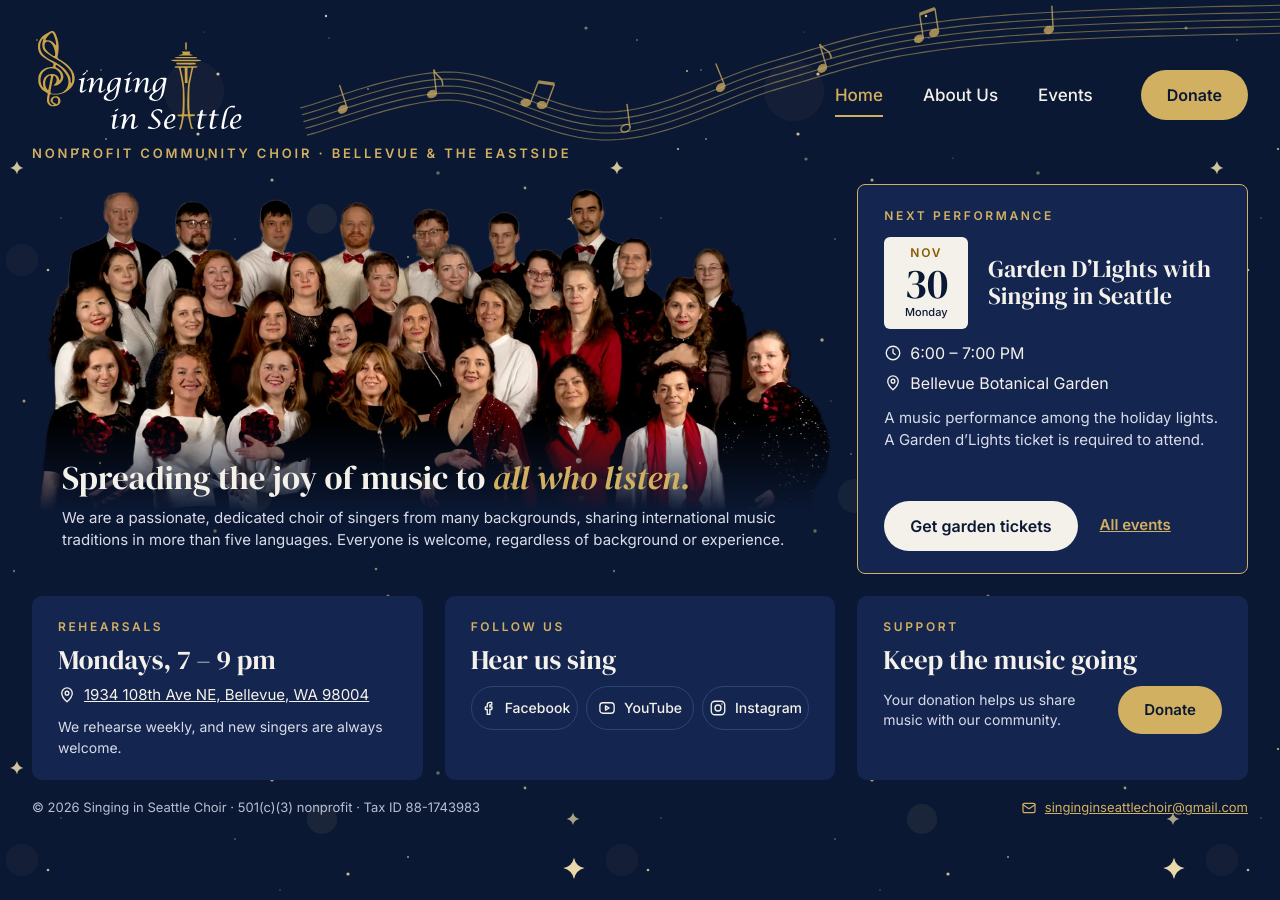
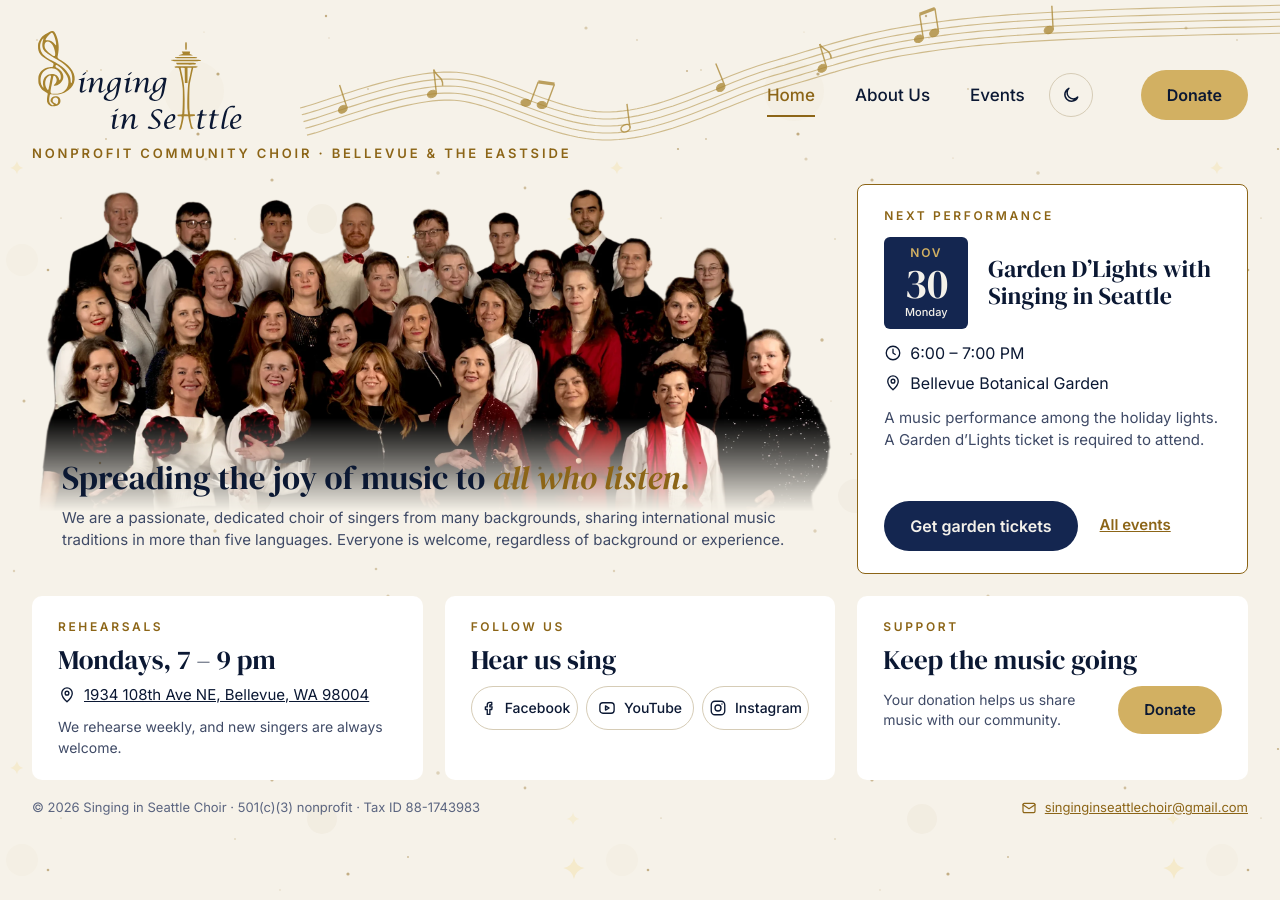
Before and after one commit to Singing-in-Seattle-Choir/singing-in-seattle-choir.github.io, a Jekyll site: the page built from index.html, in a window 1280 px wide. Built offline with Jekyll 4.4.1, drawn with Linux system fonts in a browser that asks for light colours.

Commit message:
Add a light theme
The site follows the system light/dark preference, and a sun/moon
button in the header lets visitors switch by hand; the choice is
kept in localStorage and applied from an inline script in <head>
so there is no flash of the wrong theme.

Colors in site.css are now named by role (--bg, --text, --gold,
--fill, --paper, ...) with a second palette for the light theme.
Gold used for text is darker in light mode so it stays readable on
cream; the date blocks and cream buttons turn navy. The logo, the
star background and the music staff get light variants.

Co-Authored-By: Claude Opus 5.5 <noreply@anthropic.com>

```diff
--- a/_includes/header.html
+++ b/_includes/header.html
@@ -1,7 +1,7 @@
 {%- assign donate = "https://www.zeffy.com/en-US/donation-form/donate-to-support-singing-in-seattle-choir" -%}
 <header>
     <div class="brand">
-      <a href="{{ '/' | relative_url }}"{% if include.current == "home" %} aria-current="page"{% endif %}><img src="{{ '/assets/logo.svg' | relative_url }}" alt="Singing in Seattle Choir — home"></a>
+      <a href="{{ '/' | relative_url }}"{% if include.current == "home" %} aria-current="page"{% endif %}><img class="logo-dark" src="{{ '/assets/logo.svg' | relative_url }}" alt="Singing in Seattle Choir — home"><img class="logo-light" src="{{ '/assets/logo-light.svg' | relative_url }}" alt="Singing in Seattle Choir — home"></a>
       <span class="eyebrow">Nonprofit community choir · Bellevue &amp; the Eastside</span>
     </div>
 
@@ -9,11 +9,13 @@
       <a href="{{ '/' | relative_url }}"{% if include.current == "home" %} aria-current="page"{% endif %}>Home</a>
       <a href="{{ '/about.html' | relative_url }}"{% if include.current == "about" %} aria-current="page"{% endif %}>About Us</a>
       <a href="{{ '/events.html' | relative_url }}"{% if include.current == "events" %} aria-current="page"{% endif %}>Events</a>
+      {% include theme-toggle.html %}
       <a class="btn btn-gold" href="{{ donate }}" target="_blank" rel="noopener">Donate</a>
     </nav>
 
     <div class="mobile-actions">
       <a class="btn btn-gold" style="font-size: 15px; padding: 12px 16px" href="{{ donate }}" target="_blank" rel="noopener">Donate</a>
+      {% include theme-toggle.html %}
       <details class="menu">
         <summary aria-label="Menu"><svg class="i" style="width: 22px; height: 22px"><use href="#i-menu"/></svg></summary>
         <nav class="panel" aria-label="Main">
--- a/_includes/icons.html
+++ b/_includes/icons.html
@@ -10,5 +10,7 @@
   <symbol id="i-photo" viewBox="0 0 24 24"><rect x="3" y="5" width="18" height="14" rx="2"/><circle cx="9" cy="10" r="1.6"/><path d="m21 16-5-5-8 8"/></symbol>
   <symbol id="i-play" viewBox="0 0 24 24"><circle cx="12" cy="12" r="9"/><path d="M10 8.5v7l5.5-3.5z"/></symbol>
   <symbol id="i-doc" viewBox="0 0 24 24"><path d="M14 3H7a2 2 0 0 0-2 2v14a2 2 0 0 0 2 2h10a2 2 0 0 0 2-2V8z"/><path d="M14 3v5h5"/><path d="M9 13h6M9 17h4"/></symbol>
+  <symbol id="i-sun" viewBox="0 0 24 24"><circle cx="12" cy="12" r="4"/><path d="M12 2.5v2M12 19.5v2M2.5 12h2M19.5 12h2M5.3 5.3l1.4 1.4M17.3 17.3l1.4 1.4M5.3 18.7l1.4-1.4M17.3 6.7l1.4-1.4"/></symbol>
+  <symbol id="i-moon" viewBox="0 0 24 24"><path d="M20 14.5A8 8 0 1 1 9.5 4a6.5 6.5 0 0 0 10.5 10.5z"/></symbol>
   <symbol id="i-menu" viewBox="0 0 24 24"><path d="M4 7h16M4 12h16M4 17h16"/></symbol>
 </svg>
--- /dev/null
+++ b/_includes/theme-toggle.html
@@ -0,0 +1 @@
+<button type="button" class="theme-toggle" aria-label="Switch between light and dark theme" onclick="toggleTheme()"><svg class="i to-light"><use href="#i-sun"/></svg><svg class="i to-dark"><use href="#i-moon"/></svg></button>
--- a/_layouts/page.html
+++ b/_layouts/page.html
@@ -8,6 +8,21 @@
 <meta property="og:title" content="{{ page.og_title | default: 'Singing in Seattle Choir' | escape }}">
 <meta property="og:description" content="{{ page.og_description | default: 'Spreading the joy of music to all who listen. Nonprofit community choir in Bellevue & the Eastside.' | escape }}">
 <meta property="og:image" content="{{ page.og_image | default: page.poster | default: 'assets/choir.webp' | prepend: '/' | relative_url }}">
+<script>
+  // Theme: follow the system unless the visitor picked one with the toggle.
+  (function () {
+    var root = document.documentElement, t = null;
+    try { t = localStorage.getItem("theme"); } catch (e) {}
+    if (t === "light" || t === "dark") root.dataset.theme = t;
+    window.toggleTheme = function () {
+      var light = root.dataset.theme ? root.dataset.theme === "light"
+        : matchMedia("(prefers-color-scheme: light)").matches;
+      var next = light ? "dark" : "light";
+      root.dataset.theme = next;
+      try { localStorage.setItem("theme", next); } catch (e) {}
+    };
+  })();
+</script>
 <link rel="icon" href="{{ '/assets/logo.svg' | relative_url }}" type="image/svg+xml">
 <link rel="preconnect" href="https://fonts.googleapis.com">
 <link rel="preconnect" href="https://fonts.gstatic.com" crossorigin>
--- a/assets/site.css
+++ b/assets/site.css
@@ -1,13 +1,36 @@
 :root {
-  --navy: #0B1833; --card: #142650; --border: #2F4275; --divider: #26365F;
-  --cream: #F4F1EA; --muted: #D9DCE8; --foot: #B8BED3; --gold: #D2B062; --gold-hi: #EBD49A; --gold-dark: #8A5A00;
+  --bg: #0B1833; --card: #142650; --border: #2F4275; --divider: #26365F;
+  --text: #F4F1EA; --muted: #D9DCE8; --foot: #B8BED3;
+  --gold: #D2B062; --gold-hi: #EBD49A;
+  --fill: #D2B062; --fill-hi: #EBD49A; --on-fill: #0B1833;
+  --paper: #F4F1EA; --on-paper: #0B1833; --paper-accent: #8A5A00;
+  color-scheme: dark;
   --serif: 'DM Serif Display', Georgia, serif;
+}
+/* Light theme: follows the system unless the visitor picked one (data-theme on <html>). */
+@media (prefers-color-scheme: light) {
+  :root:not([data-theme="dark"]) {
+    --bg: #F6F2E9; --card: #FFFFFF; --border: #D6CCB6; --divider: #E1D8C5;
+    --text: #0B1833; --muted: #3F4A66; --foot: #5B6580;
+    --gold: #8C6517; --gold-hi: #6B4C0E;
+    --fill: #D2B062; --fill-hi: #C29E4C; --on-fill: #0B1833;
+    --paper: #142650; --on-paper: #F4F1EA; --paper-accent: #D2B062;
+    color-scheme: light;
+  }
+}
+:root[data-theme="light"] {
+  --bg: #F6F2E9; --card: #FFFFFF; --border: #D6CCB6; --divider: #E1D8C5;
+  --text: #0B1833; --muted: #3F4A66; --foot: #5B6580;
+  --gold: #8C6517; --gold-hi: #6B4C0E;
+  --fill: #D2B062; --fill-hi: #C29E4C; --on-fill: #0B1833;
+  --paper: #142650; --on-paper: #F4F1EA; --paper-accent: #D2B062;
+  color-scheme: light;
 }
 * { box-sizing: border-box; }
 html, body { margin: 0; }
 body {
-  background: var(--navy) url("stars.svg") repeat;
-  color: var(--cream); font-family: Inter, system-ui, sans-serif; line-height: 1.5;
+  background: var(--bg) url("stars.svg") repeat;
+  color: var(--text); font-family: Inter, system-ui, sans-serif; line-height: 1.5;
 }
 a { color: var(--gold); }
 a:hover { color: var(--gold-hi); }
@@ -22,21 +45,21 @@ header { position: relative; display: flex; align-items: center; justify-content
 .brand img { width: 217px; height: 110px; object-fit: contain; }
 .eyebrow { font-size: 13px; font-weight: 600; letter-spacing: .22em; text-transform: uppercase; color: var(--gold); }
 nav.main { display: flex; align-items: center; gap: 40px; font-size: 17px; font-weight: 500; }
-nav.main a { color: var(--cream); text-decoration: none; padding: 10px 0 6px; border-bottom: 2px solid transparent; }
+nav.main a { color: var(--text); text-decoration: none; padding: 10px 0 6px; border-bottom: 2px solid transparent; }
 nav.main a[aria-current="page"] { color: var(--gold); border-bottom-color: var(--gold); }
 .btn { display: inline-block; text-decoration: none; font-weight: 600; font-size: 16px; padding: 13px 26px; border-radius: 999px; text-align: center; }
-.btn-gold { background: var(--gold); color: var(--navy) !important; }
-.btn-gold:hover { background: var(--gold-hi); }
-.btn-cream { background: var(--cream); color: var(--navy) !important; }
+.btn-gold { background: var(--fill); color: var(--on-fill) !important; }
+.btn-gold:hover { background: var(--fill-hi); }
+.btn-cream { background: var(--paper); color: var(--on-paper) !important; }
 nav.main .btn { margin-left: 8px; border: 0; padding: 13px 26px; }
 
 /* mobile menu (no JavaScript) */
 .mobile-actions { display: none; align-items: center; gap: 8px; }
 .menu { position: relative; }
-.menu summary { list-style: none; width: 44px; height: 44px; border: 1px solid var(--border); border-radius: 999px; display: flex; align-items: center; justify-content: center; cursor: pointer; color: var(--cream); }
+.menu summary { list-style: none; width: 44px; height: 44px; border: 1px solid var(--border); border-radius: 999px; display: flex; align-items: center; justify-content: center; cursor: pointer; color: var(--text); }
 .menu summary::-webkit-details-marker { display: none; }
 .menu .panel { position: absolute; right: 0; top: 54px; z-index: 10; width: min(340px, calc(100vw - 32px)); background: var(--card); border: 1px solid var(--border); border-radius: 10px; padding: 6px 18px 10px; }
-.menu .panel a { display: block; padding: 14px 4px; color: var(--cream); text-decoration: none; font-weight: 600; font-size: 18px; border-bottom: 1px solid var(--divider); }
+.menu .panel a { display: block; padding: 14px 4px; color: var(--text); text-decoration: none; font-weight: 600; font-size: 18px; border-bottom: 1px solid var(--divider); }
 .menu .panel a:last-child { border-bottom: 0; }
 .menu .panel a[aria-current="page"] { color: var(--gold); }
 
@@ -53,8 +76,8 @@ h1 em, .serif em { font-style: italic; color: var(--gold); }
 .event { background: var(--card); border: 1px solid var(--gold); border-radius: 8px; padding: 22px 26px; display: flex; flex-direction: column; gap: 12px; }
 .label { font-size: 12px; font-weight: 600; letter-spacing: .22em; text-transform: uppercase; color: var(--gold); }
 .event .head { display: flex; align-items: center; gap: 20px; }
-.date { width: 84px; height: 92px; flex-shrink: 0; border-radius: 6px; background: var(--cream); color: var(--navy); display: flex; flex-direction: column; align-items: center; justify-content: center; }
-.date .m { font-size: 12px; font-weight: 600; letter-spacing: .16em; text-transform: uppercase; color: var(--gold-dark); }
+.date { width: 84px; height: 92px; flex-shrink: 0; border-radius: 6px; background: var(--paper); color: var(--on-paper); display: flex; flex-direction: column; align-items: center; justify-content: center; }
+.date .m { font-size: 12px; font-weight: 600; letter-spacing: .16em; text-transform: uppercase; color: var(--paper-accent); }
 .date .d { font-family: var(--serif); font-size: 42px; line-height: 1; }
 .date .w { font-size: 11px; font-weight: 500; }
 .event h2 { margin: 0; font-family: var(--serif); font-weight: 400; font-size: 24px; line-height: 1.12; }
@@ -68,10 +91,10 @@ h1 em, .serif em { font-style: italic; color: var(--gold); }
 .boxes { position: relative; margin-top: 22px; display: grid; grid-template-columns: repeat(3, minmax(0, 1fr)); gap: 22px; }
 .box { background: var(--card); border-radius: 10px; padding: 22px 26px; display: flex; flex-direction: column; gap: 10px; }
 .box .title { font-family: var(--serif); font-size: 27px; line-height: 1.05; }
-.box .addr { display: flex; align-items: center; gap: 8px; font-size: 15px; color: var(--cream); }
+.box .addr { display: flex; align-items: center; gap: 8px; font-size: 15px; color: var(--text); }
 .box .note { font-size: 14px; color: var(--muted); }
 .social { display: grid; grid-template-columns: repeat(3, minmax(0, 1fr)); gap: 8px; margin-top: 2px; }
-.social a { display: flex; align-items: center; justify-content: center; gap: 8px; min-height: 44px; border: 1px solid var(--border); border-radius: 999px; color: var(--cream); text-decoration: none; font-size: 14px; font-weight: 500; }
+.social a { display: flex; align-items: center; justify-content: center; gap: 8px; min-height: 44px; border: 1px solid var(--border); border-radius: 999px; color: var(--text); text-decoration: none; font-size: 14px; font-weight: 500; }
 .support { display: flex; align-items: center; justify-content: space-between; gap: 16px; margin-top: 2px; }
 .support .note { line-height: 1.45; }
 .support .btn { flex-shrink: 0; font-size: 15px; }
@@ -125,24 +148,24 @@ h2.big { margin: 0; font-family: var(--serif); font-weight: 400; font-size: 42px
 
 /* event cards (cream) */
 .cards { display: grid; grid-template-columns: repeat(3, minmax(0, 1fr)); gap: 24px; }
-.card { background: var(--card); color: var(--cream); border: 1px solid var(--gold); border-radius: 10px; padding: 28px; display: flex; flex-direction: column; gap: 14px; }
+.card { background: var(--card); color: var(--text); border: 1px solid var(--gold); border-radius: 10px; padding: 28px; display: flex; flex-direction: column; gap: 14px; }
 .card .poster { width: 100%; height: 210px; object-fit: cover; border-radius: 6px; }
-.card .badge { align-self: flex-start; background: var(--gold); color: var(--navy); font-size: 11px; font-weight: 600; letter-spacing: .16em; text-transform: uppercase; padding: 6px 12px; border-radius: 999px; }
+.card .badge { align-self: flex-start; background: var(--fill); color: var(--on-fill); font-size: 11px; font-weight: 600; letter-spacing: .16em; text-transform: uppercase; padding: 6px 12px; border-radius: 999px; }
 .card .head { display: flex; align-items: center; gap: 18px; }
-.card .date { background: var(--cream); color: var(--navy); }
-.card .date .m { color: var(--gold-dark); }
+.card .date { background: var(--paper); color: var(--on-paper); }
+.card .date .m { color: var(--paper-accent); }
 .card h3 { margin: 0; font-family: var(--serif); font-weight: 400; font-size: 26px; line-height: 1.15; }
 .card .meta { font-size: 16px; gap: 8px; }
-.card .meta a { color: var(--cream); display: flex; align-items: center; gap: 8px; text-underline-offset: 3px; }
+.card .meta a { color: var(--text); display: flex; align-items: center; gap: 8px; text-underline-offset: 3px; }
 .card p { margin: 0; font-size: 15px; color: var(--muted); }
 .card .actions { margin-top: auto; padding-top: 6px; display: flex; flex-direction: column; align-items: flex-start; gap: 8px; }
-.btn-navy { background: var(--navy); color: var(--cream) !important; }
+.btn-navy { background: var(--bg); color: var(--text) !important; }
 .card .actions a.link { color: var(--gold); font-size: 15px; font-weight: 600; padding: 10px 0; }
 .card .actions a.fb { display: inline-flex; align-items: center; gap: 6px; }
 
 /* past events */
 .past { display: flex; flex-direction: column; }
-.past a { display: grid; grid-template-columns: 150px 220px 1fr 40px; align-items: center; gap: 24px; padding: 16px 4px; border-bottom: 1px solid var(--divider); color: var(--cream); text-decoration: none; }
+.past a { display: grid; grid-template-columns: 150px 220px 1fr 40px; align-items: center; gap: 24px; padding: 16px 4px; border-bottom: 1px solid var(--divider); color: var(--text); text-decoration: none; }
 .past img { width: 150px; height: 96px; object-fit: cover; border-radius: 6px; }
 .past .when { font-size: 15px; color: var(--foot); }
 .past .name { font-family: var(--serif); font-size: 26px; }
@@ -152,17 +175,17 @@ h2.big { margin: 0; font-family: var(--serif); font-weight: 400; font-size: 42px
 
 .rehearse { position: relative; margin-top: 56px; background: var(--card); border-radius: 10px; padding: 32px 34px; display: flex; align-items: center; justify-content: space-between; gap: 32px; }
 .rehearse .title { font-family: var(--serif); font-size: 34px; line-height: 1.1; }
-.rehearse a.addr { display: flex; gap: 10px; font-size: 16px; color: var(--cream); }
+.rehearse a.addr { display: flex; gap: 10px; font-size: 16px; color: var(--text); }
 .rehearse .note { font-size: 16px; color: var(--muted); max-width: 420px; }
 
 /* inner-page footer */
-.site-footer { position: relative; color: var(--cream); font-size: 15px; justify-content: flex-start; align-items: stretch; flex-wrap: nowrap; margin-top: 64px; border-top: 1px solid var(--divider); padding-top: 44px; display: flex; flex-direction: column; gap: 32px; }
+.site-footer { position: relative; color: var(--text); font-size: 15px; justify-content: flex-start; align-items: stretch; flex-wrap: nowrap; margin-top: 64px; border-top: 1px solid var(--divider); padding-top: 44px; display: flex; flex-direction: column; gap: 32px; }
 .site-footer .cols { display: grid; grid-template-columns: 1.3fr 1fr 1fr; gap: 48px; }
 .site-footer .col { display: flex; flex-direction: column; gap: 12px; }
 .site-footer .brandname { font-family: var(--serif); font-size: 30px; line-height: 1.1; }
 .site-footer .muted { font-size: 15px; color: var(--muted); }
 .site-footer .round { display: flex; gap: 10px; }
-.site-footer .round a { width: 44px; height: 44px; display: flex; align-items: center; justify-content: center; border: 1px solid var(--border); border-radius: 999px; color: var(--cream); }
+.site-footer .round a { width: 44px; height: 44px; display: flex; align-items: center; justify-content: center; border: 1px solid var(--border); border-radius: 999px; color: var(--text); }
 .site-footer .legal { font-size: 13px; color: var(--foot); }
 
 @media (max-width: 1000px) {
@@ -193,8 +216,8 @@ h2.big { margin: 0; font-family: var(--serif); font-weight: 400; font-size: 42px
 
 /* ---------- About Us pages ---------- */
 .subtabs { position: relative; margin-top: 28px; display: flex; flex-wrap: wrap; gap: 10px; font-size: 15px; }
-.subtabs a { color: var(--cream); text-decoration: none; font-weight: 500; padding: 10px 20px; border: 1px solid var(--border); border-radius: 999px; white-space: nowrap; }
-.subtabs a[aria-current="page"] { background: var(--gold); border-color: var(--gold); color: var(--navy); font-weight: 600; }
+.subtabs a { color: var(--text); text-decoration: none; font-weight: 500; padding: 10px 20px; border: 1px solid var(--border); border-radius: 999px; white-space: nowrap; }
+.subtabs a[aria-current="page"] { background: var(--fill); border-color: var(--fill); color: var(--on-fill); font-weight: 600; }
 .page-hero.wide { max-width: none; }
 .nowrap-lg { white-space: nowrap; }
 
@@ -218,28 +241,28 @@ h2.big { margin: 0; font-family: var(--serif); font-weight: 400; font-size: 42px
 .photos img { flex: var(--ar) 1 calc(var(--ar) * 100px); min-width: 0; height: auto; aspect-ratio: var(--ar); object-fit: cover; border-radius: 10px; border: 1px solid var(--border); }
 
 .vision { position: relative; margin-top: 56px; border-top: 1px solid var(--divider); border-bottom: 1px solid var(--divider); padding: 44px 24px; display: flex; flex-direction: column; align-items: center; gap: 16px; text-align: center; }
-.vision p { margin: 0; max-width: 820px; font-family: var(--serif); font-size: 40px; line-height: 1.2; color: var(--cream); }
+.vision p { margin: 0; max-width: 820px; font-family: var(--serif); font-size: 40px; line-height: 1.2; color: var(--text); }
 .vision p em { font-style: italic; color: var(--gold); }
 
 .join { position: relative; margin-top: 56px; border-top: 1px solid var(--divider); padding-top: 44px; display: flex; flex-direction: column; gap: 28px; }
 .join .top { display: flex; align-items: flex-end; justify-content: space-between; gap: 40px; }
 .join .top p { margin: 0; font-size: 18px; color: var(--muted); }
 .join .btns { display: flex; gap: 14px; flex-shrink: 0; }
-.btn-outline { border: 1.5px solid var(--cream); color: var(--cream) !important; }
+.btn-outline { border: 1.5px solid var(--text); color: var(--text) !important; }
 .steps { display: grid; grid-template-columns: repeat(3, minmax(0, 1fr)); gap: 20px; }
 .step { display: flex; gap: 16px; align-items: flex-start; padding: 22px 24px; border: 1px solid var(--border); border-radius: 10px; }
-.step .n { flex-shrink: 0; width: 40px; height: 40px; border-radius: 999px; background: var(--gold); color: var(--navy); display: flex; align-items: center; justify-content: center; font-family: var(--serif); font-size: 22px; }
+.step .n { flex-shrink: 0; width: 40px; height: 40px; border-radius: 999px; background: var(--fill); color: var(--on-fill); display: flex; align-items: center; justify-content: center; font-family: var(--serif); font-size: 22px; }
 .step b { display: block; font-family: var(--serif); font-weight: 400; font-size: 24px; line-height: 1.15; margin-bottom: 4px; }
 .step span { font-size: 15px; line-height: 1.5; color: var(--muted); }
 
-.board .tile img { width: 140px; height: 140px; object-fit: cover; border-radius: 999px; border: 2px solid var(--gold); background: var(--navy); }
+.board .tile img { width: 140px; height: 140px; object-fit: cover; border-radius: 999px; border: 2px solid var(--gold); background: var(--bg); }
 .board .role { font-size: 13px; font-weight: 600; letter-spacing: .14em; text-transform: uppercase; color: var(--gold); }
 .board .tile h3 { font-size: 28px; margin-top: 8px; }
 
 .grid2 { display: grid; grid-template-columns: repeat(2, minmax(0, 1fr)); gap: 24px; }
 .ein { font-family: var(--serif); font-size: 36px; color: var(--gold); }
 .docs { display: flex; flex-direction: column; gap: 12px; }
-.docs a { display: flex; align-items: center; justify-content: space-between; gap: 16px; padding: 18px 22px; border: 1px solid var(--border); border-radius: 8px; color: var(--cream); text-decoration: none; }
+.docs a { display: flex; align-items: center; justify-content: space-between; gap: 16px; padding: 18px 22px; border: 1px solid var(--border); border-radius: 8px; color: var(--text); text-decoration: none; }
 .docs a:hover { border-color: var(--gold); }
 .docs .doc { display: flex; align-items: center; gap: 14px; }
 .docs .doc svg { color: var(--gold); width: 24px; height: 24px; }
@@ -284,7 +307,7 @@ a.title:hover { color: var(--gold-hi); }
 .event-page h1 { font-size: 52px; line-height: 1.06; }
 .event-page .head { display: flex; align-items: center; gap: 20px; }
 .event-page .meta { font-size: 17px; gap: 8px; }
-.event-page .meta a { color: var(--cream); display: flex; align-items: center; gap: 8px; text-underline-offset: 3px; }
+.event-page .meta a { color: var(--text); display: flex; align-items: center; gap: 8px; text-underline-offset: 3px; }
 .event-page .text p { margin: 0 0 14px; font-size: 18px; line-height: 1.6; color: var(--muted); }
 .event-page .text p:last-child { margin-bottom: 0; }
 .event-page .actions { display: flex; align-items: center; gap: 14px 24px; flex-wrap: wrap; }
@@ -312,3 +335,29 @@ a.title:hover { color: var(--gold-hi); }
   .event-page .actions a.link { align-self: center; }
   .gallery img { height: 150px; }
 }
+
+/* light theme: artwork and theme switch */
+.logo-light { display: none; }
+@media (prefers-color-scheme: light) {
+  :root:not([data-theme="dark"]) body { background-image: url("stars-light.svg"); }
+  :root:not([data-theme="dark"]) .staff { background-image: url("staff-light.svg"); }
+  :root:not([data-theme="dark"]) .logo-dark { display: none; }
+  :root:not([data-theme="dark"]) .logo-light { display: block; }
+}
+:root[data-theme="light"] body { background-image: url("stars-light.svg"); }
+:root[data-theme="light"] .staff { background-image: url("staff-light.svg"); }
+:root[data-theme="light"] .logo-dark { display: none; }
+:root[data-theme="light"] .logo-light { display: block; }
+
+.theme-toggle { width: 44px; height: 44px; flex-shrink: 0; display: flex; align-items: center; justify-content: center; padding: 0; border: 1px solid var(--border); border-radius: 999px; background: transparent; color: var(--text); cursor: pointer; }
+.theme-toggle:hover { border-color: var(--gold); color: var(--gold); }
+.theme-toggle svg { width: 20px; height: 20px; }
+/* Show the icon of the theme you would switch to. */
+.theme-toggle .to-dark { display: none; }
+@media (prefers-color-scheme: light) {
+  :root:not([data-theme="dark"]) .theme-toggle .to-light { display: none; }
+  :root:not([data-theme="dark"]) .theme-toggle .to-dark { display: block; }
+}
+:root[data-theme="light"] .theme-toggle .to-light { display: none; }
+:root[data-theme="light"] .theme-toggle .to-dark { display: block; }
+nav.main .theme-toggle { margin-left: -16px; }
```
Also changed, not shown: assets/logo-light.svg (added), assets/staff-light.svg (added), assets/stars-light.svg (added).
